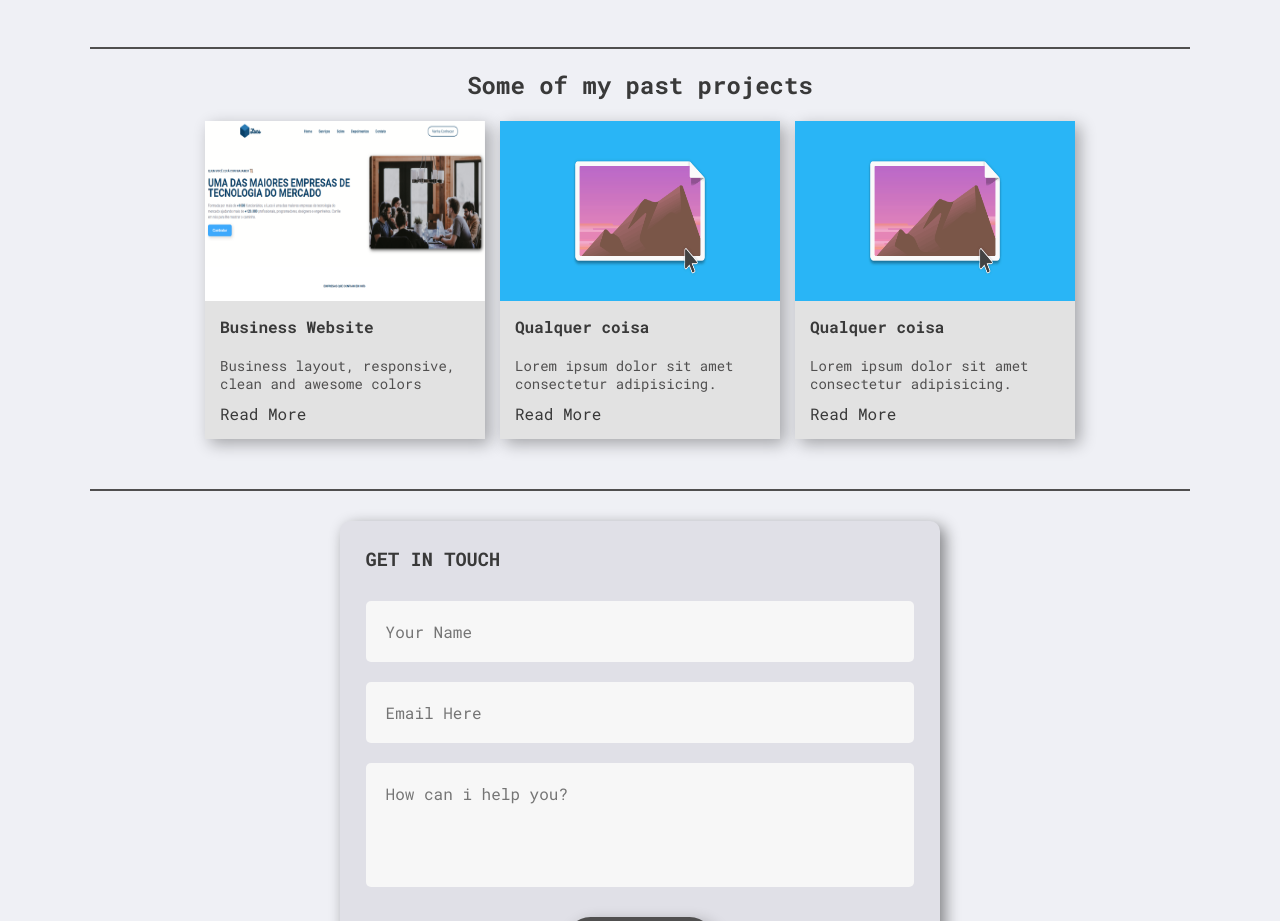
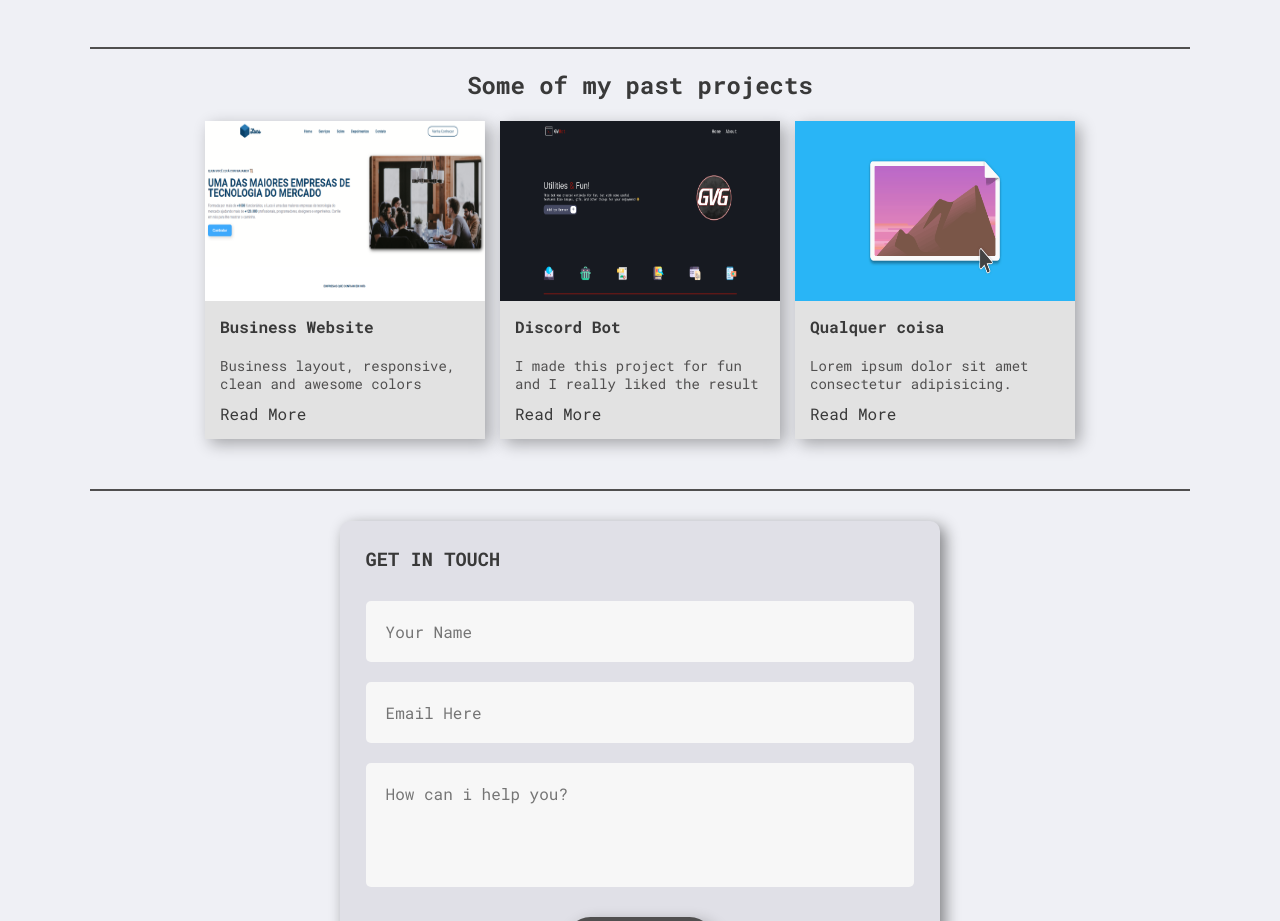
Before and after one commit to lcscostadev/Lucs-webdev-portfolio, a plain HTML site: page index.html in a window 1280 px wide. Shown: the part 1140-2061 px from the top of the page. Drawn offline with nearby package versions, Linux system fonts and the light colour scheme.

Commit message:
added a new project to my portfolio

```diff
--- a/index.html
+++ b/index.html
@@ -166,12 +166,13 @@
 
                     <div>
                         <div class="project">
-                            <img class="thumbnail" src="images/thumbnail_02.png">
+                            <a href="https://lcscostadev.github.io/GVBot/"><img class="thumbnail"
+                                    style="max-width: 900px;" src="images/discord bot.png"></a>
                             <div class="project-preview">
-                                <h4 class="project-title">Qualquer coisa</h4>
-                                <p class="project-intro">Lorem ipsum dolor sit amet consectetur adipisicing.
+                                <h4 class="project-title">Discord Bot</h4>
+                                <p class="project-intro">I made this project for fun and I really liked the result
                                 </p>
-                                <a href="post.html">Read More</a>
+                                <a href="https://lcscostadev.github.io/GVBot/">Read More</a>
                             </div>
                         </div>
                     </div>
--- a/style.css
+++ b/style.css
@@ -120,8 +120,6 @@ p {
     display: none;
     cursor: pointer;
 }
-
-
 
 .bar {
     display: block;
```
Also changed, not shown: images/discord bot.png (added).
